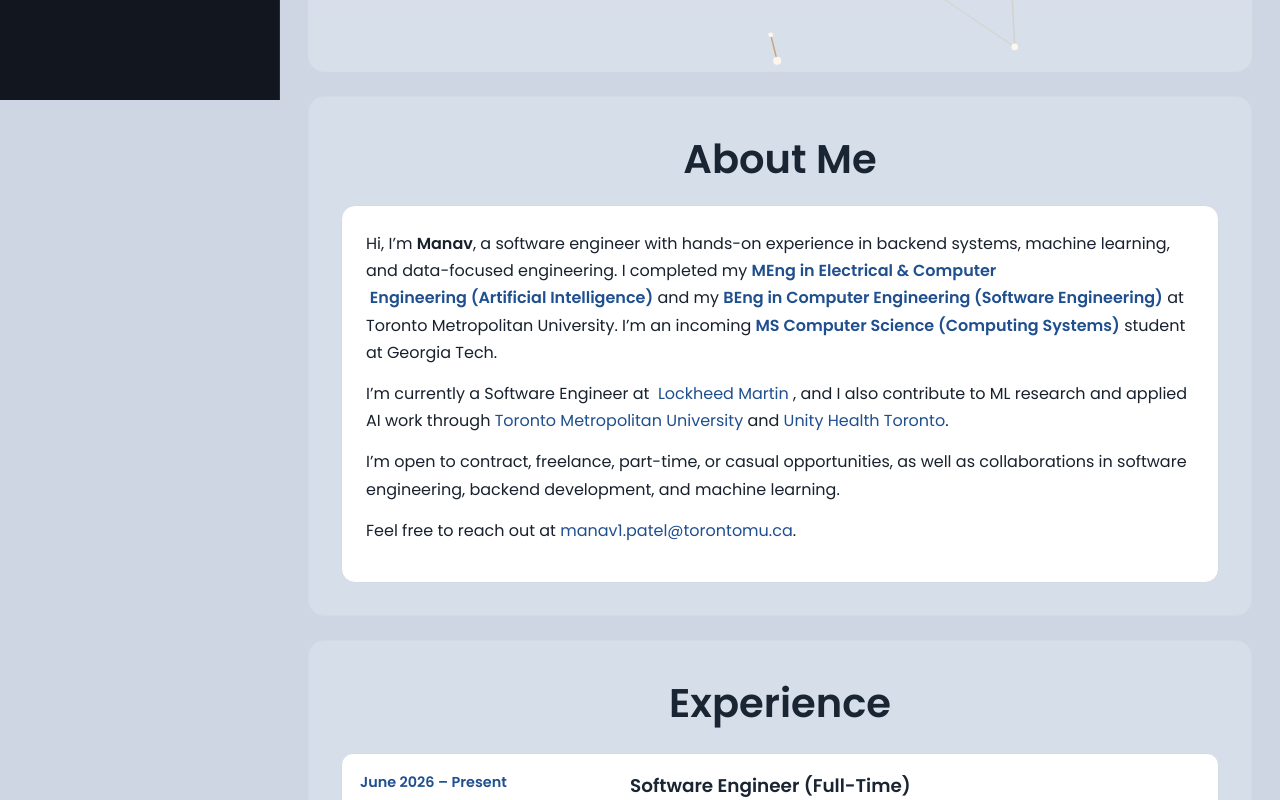
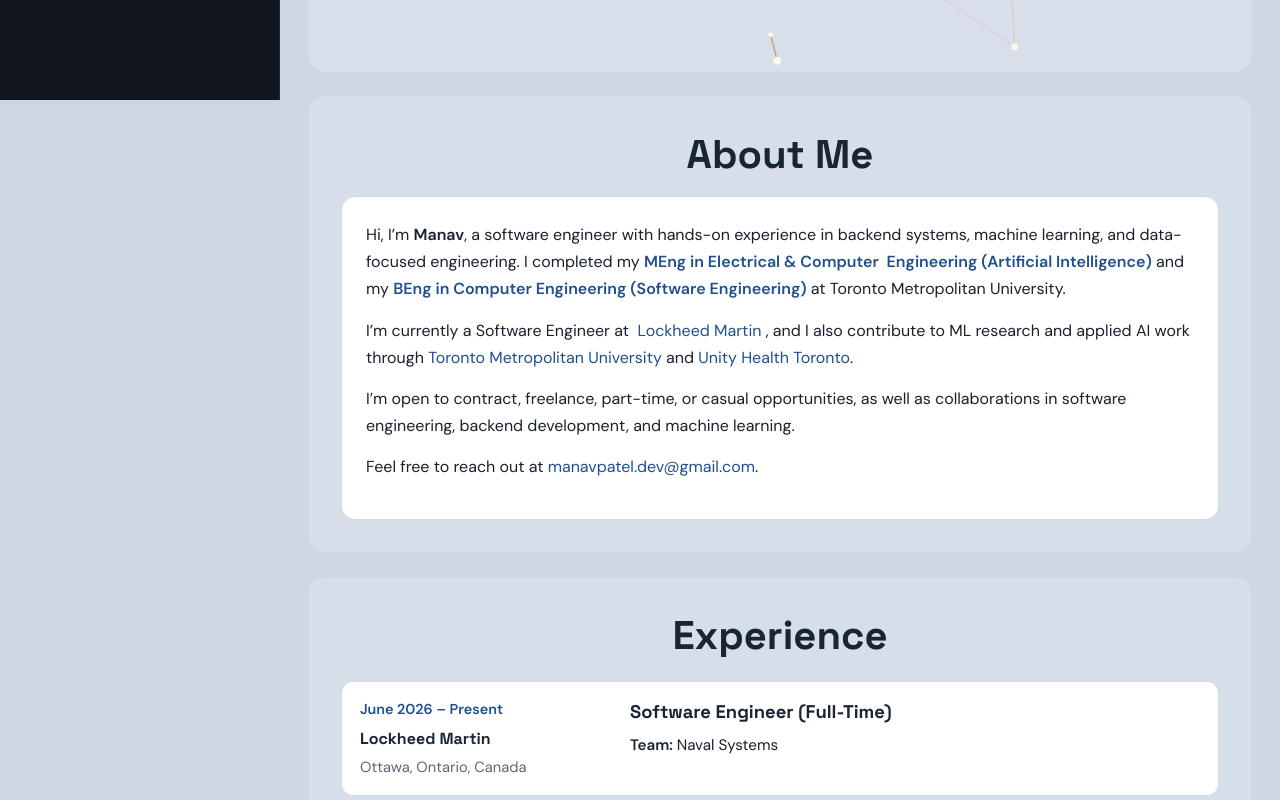
Before and after one commit to mpat247/manavpatel.github.io, a React (Vite) app: page / in a window 1280 px wide. Shown: the part 700-1500 px from the top of the page. Built offline with nearby package versions, Linux system fonts and the light colour scheme.

Commit message:
comment out msc

```diff
--- a/src/components/About/AboutComponent.jsx
+++ b/src/components/About/AboutComponent.jsx
@@ -38,7 +38,8 @@
                   Engineering)
                 </strong>
               </a>{" "}
-              at Toronto&nbsp;Metropolitan&nbsp;University. I’m an incoming{" "}
+              at Toronto&nbsp;Metropolitan&nbsp;University.
+              {/* I’m an incoming MS Computer Science (Computing Systems) student at Georgia Tech.
               <a
                 href="https://www.omscs.gatech.edu/specialization-computing-systems"
                 target="_blank"
@@ -48,7 +49,7 @@
                   MS&nbsp;Computer&nbsp;Science&nbsp;(Computing&nbsp;Systems)
                 </strong>
               </a>{" "}
-              student at Georgia&nbsp;Tech.
+              student at Georgia&nbsp;Tech. */}
             </p>
 
             <p>
@@ -87,8 +88,8 @@
 
             <p>
               Feel free to reach out at&nbsp;
-              <a href="mailto:manav1.patel@torontomu.ca">
-                manav1.patel@torontomu.ca
+              <a href="mailto:manavpatel.dev@gmail.com">
+                manavpatel.dev@gmail.com
               </a>
               .
             </p>
--- a/src/components/Education/EducationComponent.jsx
+++ b/src/components/Education/EducationComponent.jsx
@@ -12,6 +12,7 @@
 /* ――― data -------------------------------------------------- */
 
 const education = [
+  /*
   {
     degree: "Master of Science (MS)",
     program: "Computer Science",
@@ -20,6 +21,7 @@
     url: "https://www.omscs.gatech.edu/specialization-computing-systems",
     period: "Incoming Jan 2027",
   },
+  */
   {
     degree: "Master of Engineering (MEng)",
     program: "Electrical & Computer Engineering",
@@ -42,7 +44,8 @@
 
 /* course list */
 const courses = [
-  /* ——— Master of Science (MS) ——— */
+  /*
+  // ——— Master of Science (MS) ———
   {
     name: "Advanced Operating Systems",
     icon: "/images/aopsys.png",
@@ -97,6 +100,7 @@
     url: "https://omscs.gatech.edu/cs-8803-o24-intro-research",
     track: "msc",
   },
+  */
 
   /* ——— Graduate (MEng) ——— */
   {
@@ -276,7 +280,7 @@
           <div className="course-tabs">
             {[
               { id: "all", label: "All" },
-              { id: "msc", label: "MSc" },
+              /* { id: "msc", label: "MSc" }, */
               { id: "meng", label: "MEng" },
               { id: "beng", label: "BEng" },
             ].map((t) => (
--- a/src/components/Header/HeaderBar.css
+++ b/src/components/Header/HeaderBar.css
@@ -26,6 +26,7 @@
 
 /* ──────────────  Name / logo (left)  ────────────── */
 .header-title {
+  font-family: "Space Grotesk", sans-serif;
   font-weight: 600;
   color: #fff;
   font-size: 1.7rem;
@@ -48,7 +49,7 @@
   position: relative;
   cursor: pointer;
   font-size: 1.2rem;
-  font-family: "Montserrat", sans-serif;
+  font-family: "Space Grotesk", sans-serif;
 }
 
 .nav-link:hover,
--- a/src/index.css
+++ b/src/index.css
@@ -1,4 +1,4 @@
-@import url("https://fonts.googleapis.com/css2?family=Poppins:wght@400;600&family=Roboto:wght@400;700&display=swap");
+@import url("https://fonts.googleapis.com/css2?family=Space+Grotesk:wght@300;400;500;600;700&family=DM+Sans:ital,opsz,wght@0,9..40,300;0,9..40,400;0,9..40,500;0,9..40,600;1,9..40,400&display=swap");
 
 :root {
   --accent-color: #1f4f8f;
@@ -13,7 +13,7 @@
   --border-color: #d4dbe5;
   --timeline-line: #c7d0dc;
 
-  font-family: "Poppins", "Roboto", system-ui, sans-serif;
+  font-family: "DM Sans", system-ui, sans-serif;
   background: #cdd6e2;
   color: var(--text-primary);
   scroll-behavior: smooth;
@@ -30,3 +30,7 @@
   background: #cdd6e2;
   color: var(--text-primary);
 }
+
+h1, h2, h3, h4, h5, h6 {
+  font-family: "Space Grotesk", system-ui, sans-serif;
+}
```
